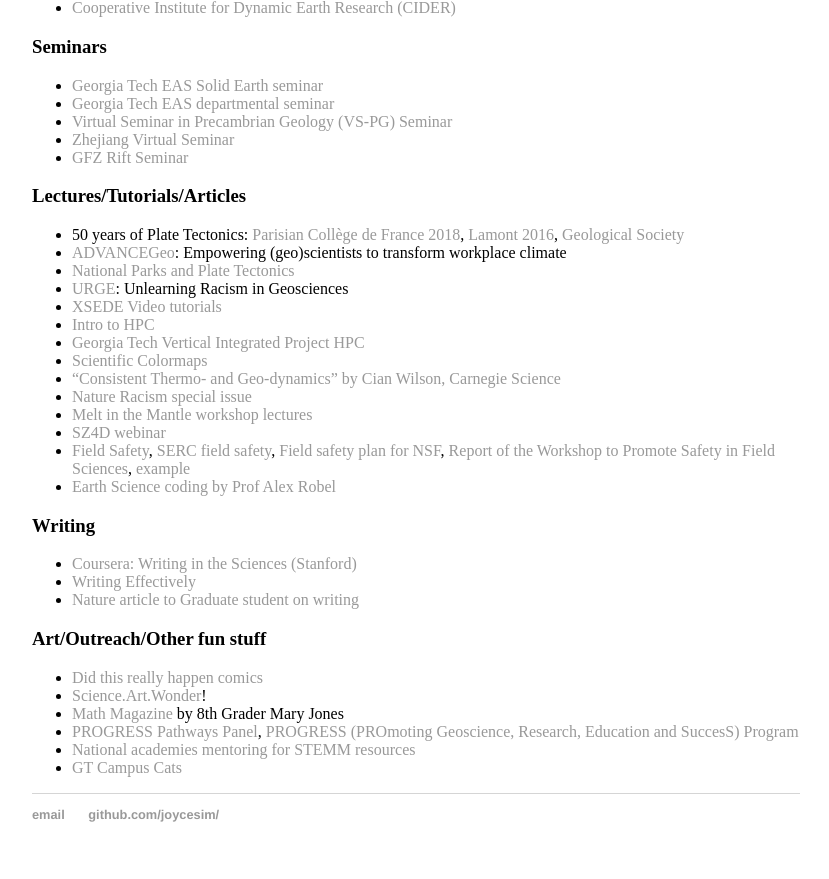
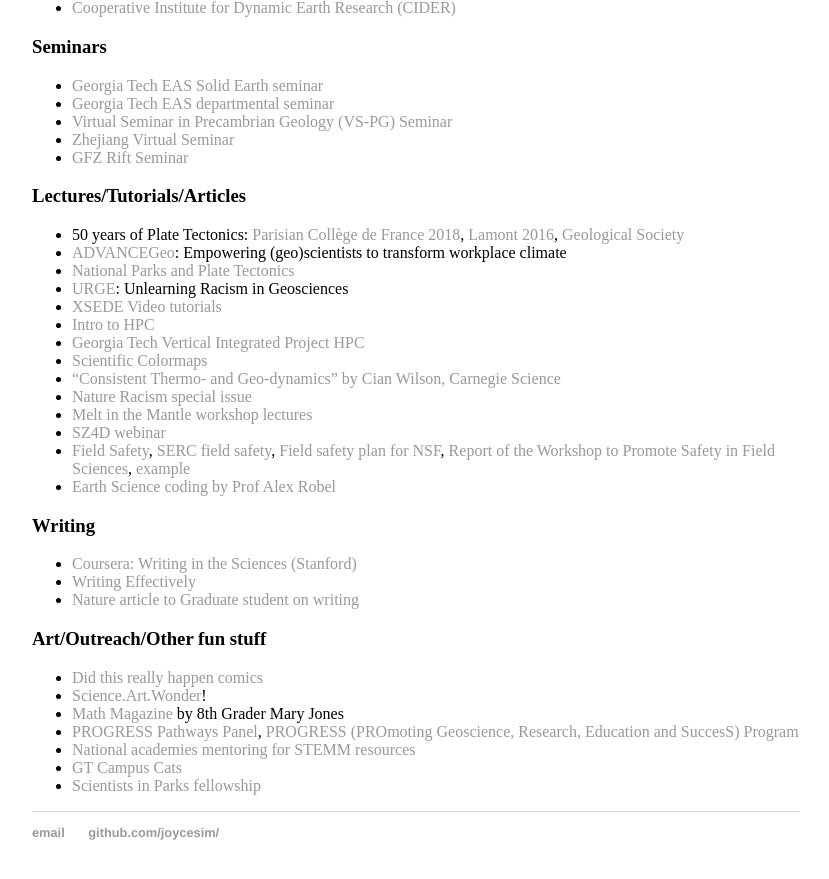
Before and after one commit to joycesim/joycesim.github.io, a Jekyll site: the page built from research/index.md, in a window 1280 px wide and 900 px high, scrolled down 7343 px. Shown: the top 879 px of the window, without its empty margins (224-1053 px from the left). Built offline with Jekyll 4.4.1, drawn with Linux system fonts in a browser that asks for light colours.

Commit message:
Update index.md

```diff
--- a/research/index.md
+++ b/research/index.md
@@ -165,3 +165,4 @@
 * [PROGRESS Pathways Panel](https://sites.google.com/rams.colostate.edu/atlanta2024/panelist-bios), [PROGRESS (PROmoting Geoscience, Research, Education and SuccesS) Program](https://progress.colostate.edu/about-this-program/)
 * [National academies mentoring for STEMM resources](https://nap.nationalacademies.org/resource/25568/interactive/tools-and-resources.html)
 * [GT Campus Cats](https://www.gtcampuscats.org/)
+* [Scientists in Parks fellowship](https://www.scientistsinparks.org/)
```
